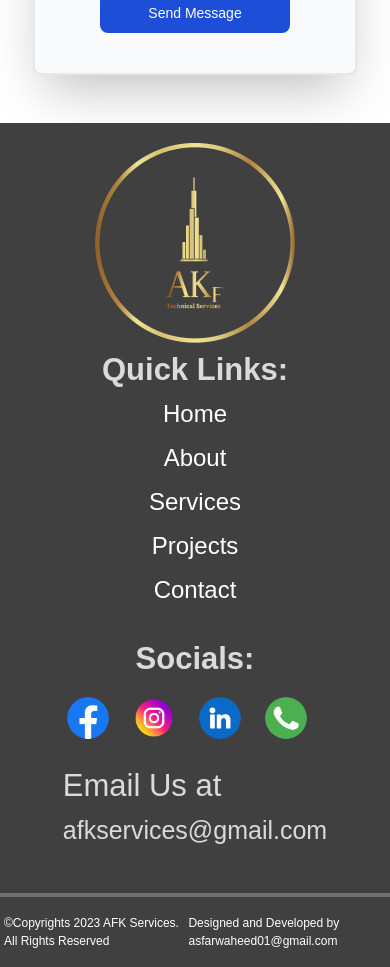
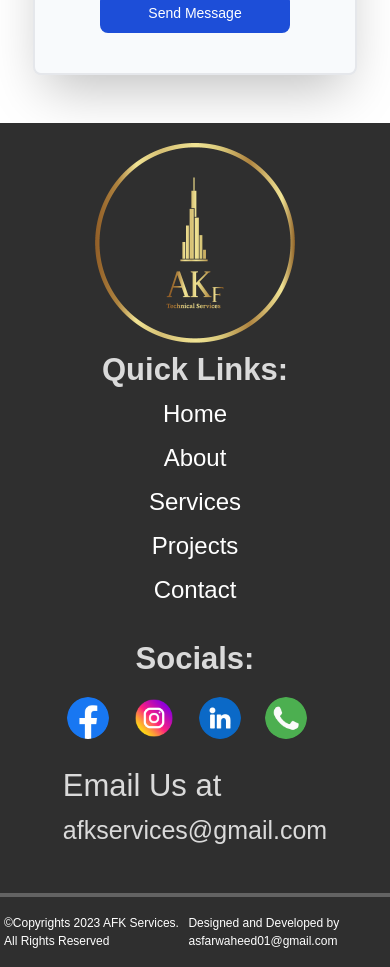
Before and after one commit to asfarwaheed01/Services-Website, a React (Vite) app: page / in a window 390 px wide. Shown: the part 6300-7267 px from the top of the page. Built offline with nearby package versions, Linux system fonts and the light colour scheme.

Commit message:
some changes

```diff
--- a/src/components/Footer/Footer.jsx
+++ b/src/components/Footer/Footer.jsx
@@ -18,7 +18,7 @@ const Footer = () => {
 
   return (
     <>
-      <section className="bg-[#404040] md:h-[50vh] h-auto">
+      <section className="bg-[#2F2F2F] md:h-[50vh] h-auto">
         <section className="md:py-[5%] py-[3%] max-w-[1190px] mx-auto pl-[15px] pr-[15px] h-auto flex flex-wrap text-[#DADADA] justify-between items-center md:flex-row flex-col text-center">
           <div className="footer-logo md:w-[300px] md:h-[300px] w-[200px] my-2 md:my-0">
             <img src={flogo} alt="" />
--- a/src/components/Hero/Hero.jsx
+++ b/src/components/Hero/Hero.jsx
@@ -18,7 +18,7 @@ const Hero = () => {
                 margin: "10px 0",
               }}
             />
-            <p className="text-[16px] md:text-[32px] text-[#DADADA]">
+            <p className="text-[16px] md:text-[30px] text-[#DADADA]">
               We provide a wide range of services for residential, commercial,
               and industrial projects. Our team of experienced and qualified
               professionals is dedicated to providing high-quality workmanship
```
